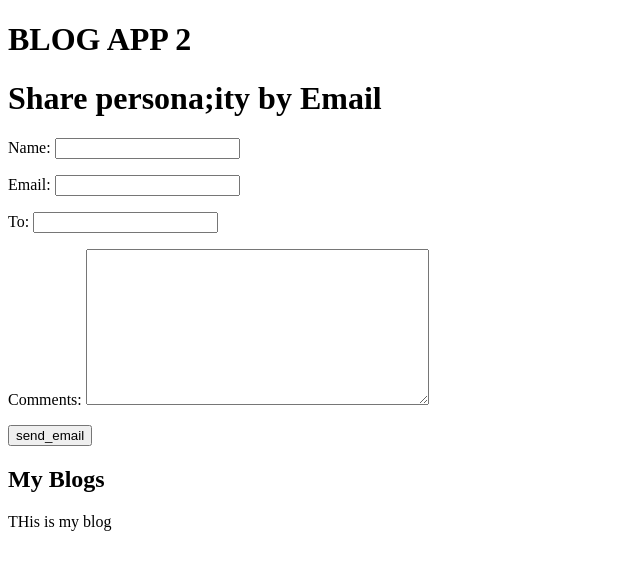
After one commit to AbhishekVadhera/blog_app, a Django app: template blog_app/blogs/templates/blogs/post/share.html in a window 1280 px wide. The commit adds this page. Shown: the top 570 px of the page, without its empty margins (0-640 px from the left). Run offline with Django 4.2, Linux system fonts and the light colour scheme; the template is opened without the code that fills it: values that come from a table or form of the project are taken from there, others are empty; data comes from the database, SQL or seed files in the repository; both versions use the stored data as it was after the commit.

Commit message:
INITIAL COMMIT

```diff
--- a/blog_app/blog_app/settings.py
+++ b/blog_app/blog_app/settings.py
@@ -123,3 +123,9 @@ STATIC_URL = 'static/'
 # https://docs.djangoproject.com/en/4.2/ref/settings/#default-auto-field
 
 DEFAULT_AUTO_FIELD = 'django.db.models.BigAutoField'
+
+EMAIL_HOST = 'smtp.gmail.com'
+EMAIL_HOST_USER = 'abhishekvadhera34@gmail.com'
+EMAIL_HOST_PASSWORD = 'sgzy pmkf phqh ubdo'
+EMAIL_HOST_PORT = 587
+EMAIL_USE_TLS = True
--- a/blog_app/blog_app/urls.py
+++ b/blog_app/blog_app/urls.py
@@ -21,4 +21,5 @@ urlpatterns = [
     path('admin/', admin.site.urls),
     path('blogs/', include("blogs.urls"))
 
+
 ]
--- a/blog_app/blogs/admin.py
+++ b/blog_app/blogs/admin.py
@@ -11,6 +11,7 @@ class PostAdmin(admin.ModelAdmin):
     prepopulated_fields = {
         'slug': ('title',)
     }
-    ordering = ['status','publish']
+    ordering = ['status', 'publish']
+
 
 admin.site.register(Post, PostAdmin)
--- /dev/null
+++ b/blog_app/blogs/forms.py
@@ -0,0 +1,8 @@
+from django import forms
+
+
+class EmailPostForm(forms.Form):
+    name = forms.CharField(max_length=25)
+    email = forms.EmailField()
+    to = forms.EmailField()
+    comments = forms.CharField(required=False, widget=forms.Textarea)
--- a/blog_app/blogs/models.py
+++ b/blog_app/blogs/models.py
@@ -1,5 +1,6 @@
 from django.contrib.auth.models import User
 from django.db import models
+from django.urls import reverse
 from django.utils import timezone
 
 
@@ -31,3 +32,6 @@ class Post(models.Model):
 
     def __str__(self):
         return self.title
+
+    def get_absolute_url(self):
+        return reverse('blogs:post_detail' , args=[self.id])
--- a/blog_app/blogs/templates/blogs/base.html
+++ b/blog_app/blogs/templates/blogs/base.html
@@ -6,7 +6,7 @@
     <title>{%block title%} {%endblock%}</title>
 </head>
 <body>
-    <h1> BLOG APP</h1>
+    <h1> BLOG APP 2 </h1>
     <div id="content">
         {% block content%}
         {%endblock%}
--- a/blog_app/blogs/templates/blogs/post/detail.html
+++ b/blog_app/blogs/templates/blogs/post/detail.html
@@ -7,4 +7,8 @@
         Published {{post.publish }} by {{post.author}}
     </p>
     {{post.body | linebreaks }}
+    <p>
+        <a href="{% url 'blogs:post_share' post.id %}">
+        Share this post </a>
+    </p>
 {% endblock %}
--- /dev/null
+++ b/blog_app/blogs/templates/blogs/post/share.html
@@ -0,0 +1,22 @@
+{% extends "blogs/base.html" %}
+{% block title %} Share a post {% endblock %}
+
+{% block content%}
+    {% if sent %}
+        <h1>
+            Email suceessfully sent
+        </h1>
+        <p>
+            {{post.title}} was successfully send to {{form.cleaned_data.to}}.
+        </p>
+    {% else %}
+        <h1>
+            Share {{post.title}} by Email
+        </h1>
+        <form method="post">
+            {{form.as_p}}
+            {% csrf_token %}
+            <input type="submit" value="send_email">
+        </form>
+    {% endif %}
+{% endblock%}
--- a/blog_app/blogs/urls.py
+++ b/blog_app/blogs/urls.py
@@ -4,6 +4,7 @@ from . import views
 
 app_name = "blogs"
 urlpatterns = [
-    path("", views.post_list, name="post_list"),
-    path("<int:id>/", views.post_detail, name='post_detail')
+    path("", views.PostListView.as_view(), name="post_list"),
+    path("<int:id>/", views.post_detail, name='post_detail'),
+    path("<int:id>/share/", views.post_share, name="post_share"),
 ]
```
Also changed, not shown: blog_app/blogs/templates/blogs/post/list.html (+4 -3 lines), blog_app/blogs/templates/pagination.html (added, +13 -0 lines), blog_app/blogs/views.py (+65 -5 lines), blog_app/db.sqlite3.
